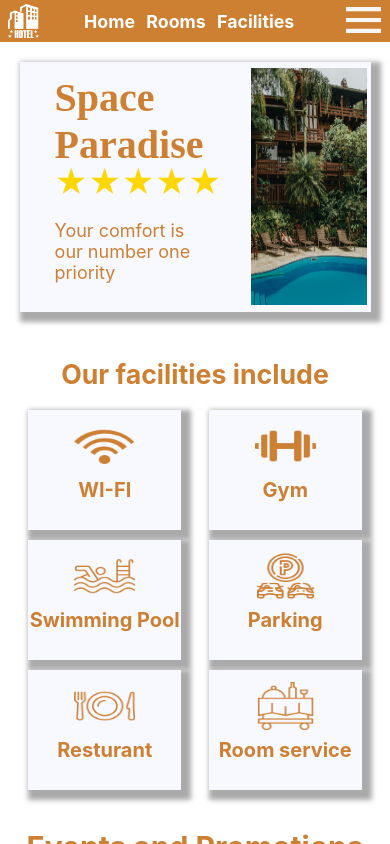
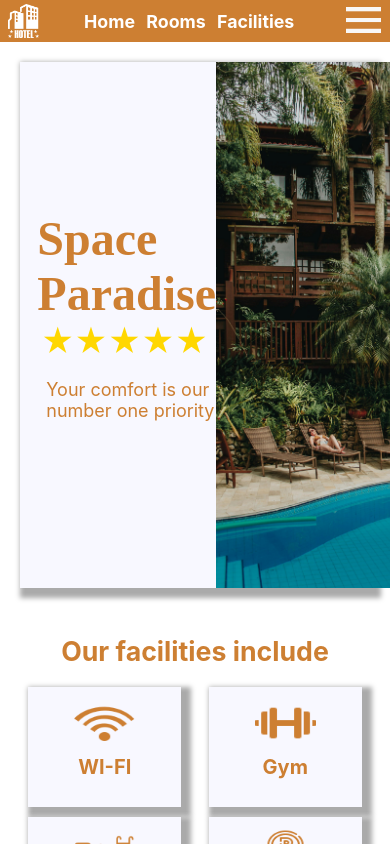
Before and after one commit to unidentified23/Hotel-Website, a React (Create React App) app: page / in a window 390 px wide. Built offline with nearby package versions, Linux system fonts and the light colour scheme; no server answers; a web font is replaced by a local one.

Commit message:
more updates

```diff
--- a/src/Home/Home.css
+++ b/src/Home/Home.css
@@ -5,7 +5,7 @@
   display: flex;
   flex-direction: column;
   flex: 1 ;
-  padding-bottom: 10%;
+  padding-bottom: 5%;
 }
 
 
@@ -18,28 +18,38 @@
   margin-top: 4%;
   margin-right: auto;
   box-shadow: 5px 5px 5px 5px #aaaaaa;
-}
-.himg{
-  position: relative;
-  left:66%;
-  top: 2.5%;
-  width: 33%;
-  height:95%;
+  display: flex;
+  gap: 5%;
+  align-items: center;
 }
 
-.hname{
-  position: relative;
-  bottom: 95%;
-  left: 10%;
+.text-Container{
+  display: flex;
+  flex-direction: column;
+  gap: 5%;
+  width: 90%;
+  height: 100%;
+}
+
+.himg{
+ margin-right:1%  ;
+  width: 50%;
+  height:95%;
+
+}
+
+.hotel-name{
+  margin-bottom: 1%;
+  margin-left: 10%;
   font-family: "Imperial Script", cursive;
   font-size: 100px;
   color: #CD7F32;
+  height: fit-content;
+
 }
 
 .slogan{
-  position: relative;
-  bottom: 90%;
-  left: 15%;
+  margin-left: 15%;
   color: #CD7F32;
   width: fit-content;
 
@@ -48,11 +58,10 @@
 
 
 .stars {
+  margin-left: 30%;
   font-size: 50px;
   color: gold;
-  position: relative;
-  left: 25%;
-  bottom: 125%;
+
 }
 
 .OFI{
@@ -113,6 +122,7 @@
     display: flex;
     flex-direction: column;
     flex: 1 ;
+    padding-bottom: 10%;
   }
   body{
     margin: 0;
@@ -122,39 +132,39 @@
 
   .HContainer{
     width: 90%;
-    height: 250px;
+    height: fit-content;
     margin: 5% auto;
 
   }
+  .text-Container{
+  display: flex;
+  flex-direction: column;
+  gap: 0;
+  width: 90%;
+  height: 100%;
+}
 
 .himg {
 
+ width: 100%;
 
-  display: block;
-  float: left;
 
     }
-  .hname{
-    font-size: 40px;
-    bottom: 90%;
-    left: 10%;
+  .hotel-name{
+    font-size: 3rem;
     width: 42%;
+    margin-top: 0;
+  }
+  .stars{
+    height: fit-content;
+    width: fit-content;
+    font-size: xx-large;
+    margin-left: 12%;
 
   }
-  .stars{
-
-    position: relative;
-    width: fit-content;
-    left: 10%;
-    font-size: xx-large;
-    bottom: 135%;
-  }
   .slogan{
-
-    bottom: 80%;
-    left: 10%;
     font-size: large;
-    width: 45%;
+    width: 100%;
 
   }
   .facilitieIcons{
--- a/src/Home/Home.js
+++ b/src/Home/Home.js
@@ -12,12 +12,14 @@ function Home() {
   return (
     <div className="Home-Content">
       <div className="HContainer">
-        <img src={hpic} alt="pich" className="himg" />
-        <h1 className="hname">Space Paradise</h1>
-        <p className="slogan">Your comfort is our number one priority</p>
-        <div class="stars">
-          <span>★★★★★</span>
+        <div className="text-Container">
+          <h1 className="hotel-name">Space Paradise</h1>
+              <span class="stars">★★★★★</span>
+          <p className="slogan">Your comfort is our number one priority</p>
         </div>
+
+                <img src={hpic} alt="pich" className="himg" />
+
       </div>
       <h2 className="OFI"> Our facilities include </h2>
       <div className="facilitieIcons">
--- a/src/Signin/Signin.css
+++ b/src/Signin/Signin.css
@@ -102,6 +102,8 @@ body{
   .input-Container{
     width: 80%;
     margin: 5% auto;
+    display: flex;
+    align-items: center;
   }
   .input-Container input{
     font-size: medium;
@@ -113,6 +115,30 @@ body{
     outline: none;
      border-bottom: 3px solid #CD7F32;
   }
+
+  .Password-Container{
+    display: flex;
+    flex-direction: row;
+    gap: 5%;
+    width: 80%;
+    align-items: center;
+   }
+
+
+   .password-btn{
+    background-color: transparent;
+    color: #CD7F32;
+    border: none;
+    font-size: medium;
+    background-color: tomato;
+    }
+
+    .Password-btn:hover{
+     color: #aaaaaa;
+     background-color: transparent;
+     transform: scale(1.5);
+     }
+
   .Fpass-n-Signin{
   display: flex;
   flex-direction: row;
--- a/src/Signin/signin.js
+++ b/src/Signin/signin.js
@@ -8,7 +8,8 @@ import "./Signin.css";
 function Signin() {
   const [password, setPassword] = useState("");
   const [email, setEmail] = useState("");
-   const [loading, setLoading] = useState(false);
+  const [loading, setLoading] = useState(false);
+  const [showPassword, setShowPassword] = useState(false);
 
   const navigate = useNavigate();
   const nextPage = async (e) => {
@@ -59,13 +60,18 @@ function Signin() {
           onChange={(e) => setEmail(e.target.value)}
           required disabled={loading}
         />
-        <input
-          type="password"
+        <div className="Password-Container">
+          <input
+          type={showPassword ? "text" : "password"}
           placeholder="Password"
           value={password}
           onChange={(e) => setPassword(e.target.value)}
           required disabled={loading}
-        />
+          />
+          <button onClick={() => setShowPassword(!showPassword)} className="password-btn">
+            {showPassword ? "Hide" : "Show"}
+          </button>
+        </div>
         <div className="Fpass-n-Signin" >
           <button className="FPass-Link" onClick={ForgotPass}>
           Forgot password?
--- a/src/Signup/Signup.css
+++ b/src/Signup/Signup.css
@@ -36,6 +36,27 @@ body{
     outline: none;
      border-bottom: 3px solid #CD7F32;
   }
+
+.password-Container{
+  display: flex;
+  flex-direction: row;
+  justify-content: space-between;
+  width: 80%;
+  margin: 0 auto;
+}
+.pass-btn {
+  background-color: transparent;
+  border: none;
+  color: #CD7F32;
+  font-size: medium;
+  cursor: pointer;
+  }
+
+.pass-btn:hover {
+  color: #aaaaaa;
+  transform: scale(1.5);
+  background-color: transparent;
+}
 
 .Regbtn-n-reglink{
   display: flex;
@@ -122,6 +143,24 @@ body{
     outline: none;
      border-bottom: 3px solid #CD7F32;
   }
+  .password-Container{
+  display: flex;
+  flex-direction: row;
+  justify-content: space-between;
+  width: 80%;
+  margin: 0 auto;
+}
+.pass-btn {
+  background-color: transparent;
+  border: none;
+  color: #CD7F32;
+  font-size: small;
+  }
+
+.pass-btn:active {
+  color: #aaaaaa;
+  background-color: transparent;
+}
 
 .Regbtn-n-reglink{
   display: flex;
--- a/src/Signup/signup.js
+++ b/src/Signup/signup.js
@@ -15,6 +15,7 @@ function Signup() {
   const [gender, setGender] = useState("");
   const [phoneNumber, setPhoneNumber] = useState("");
   const [loading, setLoading] = useState(false);
+  const [showPassword, setShowPassword] = useState(false);
 
   const navigate = useNavigate();
   const nextPage = async (e) => {
@@ -78,14 +79,20 @@ function Signup() {
           required
           disabled={loading}
         />
-        <input
-          type="password"
+        <div className="password-Container">
+          <input
+          type={showPassword ? "text" : "password"}
           placeholder="Password"
           value={password}
           onChange={(e) => setPassword(e.target.value)}
           required
           disabled={loading}
         />
+        <button onClick={() => setShowPassword(!showPassword)} className="pass-btn">
+        {showPassword ? "Hide" : "Show"}
+      </button>
+        </div>
+
         <input
           type="email"
           placeholder="Email"
--- a/src/components/Slideshow/style.css
+++ b/src/components/Slideshow/style.css
@@ -5,7 +5,7 @@
   height: 50vh;
   margin-left: auto;
   margin-right: auto;
-  margin-bottom: 5%;
+
   overflow: hidden;
   border-radius: 12px;
   box-shadow: 5px 5px 5px 5px #aaaaaa;
--- a/src/components/navbar/Navbar.css
+++ b/src/components/navbar/Navbar.css
@@ -90,6 +90,7 @@
   backdrop-filter: blur(5px);
   z-index: 9997;
   cursor: pointer;
+
 }
 .closepopup{
   width: 10%;
@@ -146,12 +147,12 @@
     height: fit-content;
     width:fit-content ;
     margin-right: 10%;
+
   }
   .loginsign{
     width: 4%;
     height: 80%;
     padding-top: 2%;
-
     display: flex;
     align-items: center;
     justify-content: center;
```
